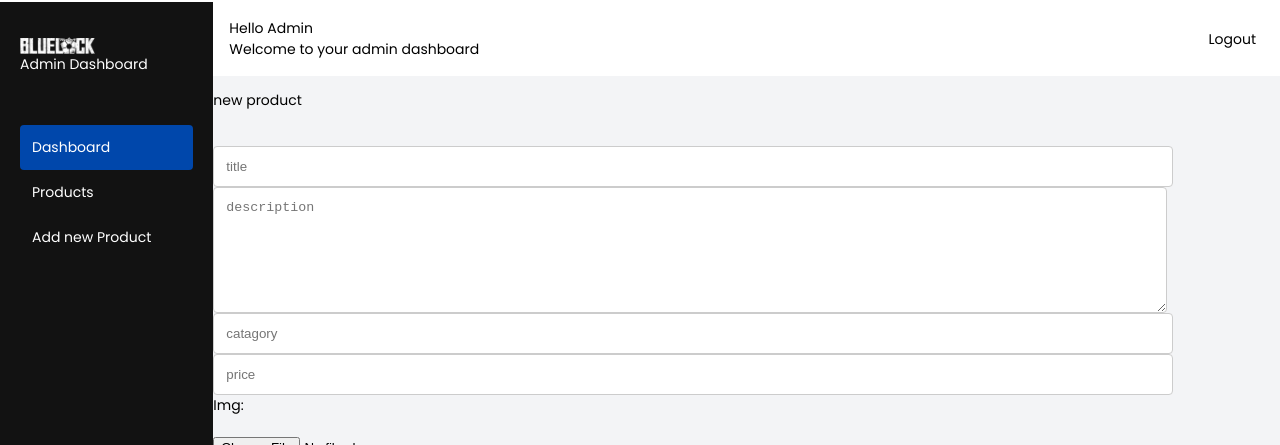
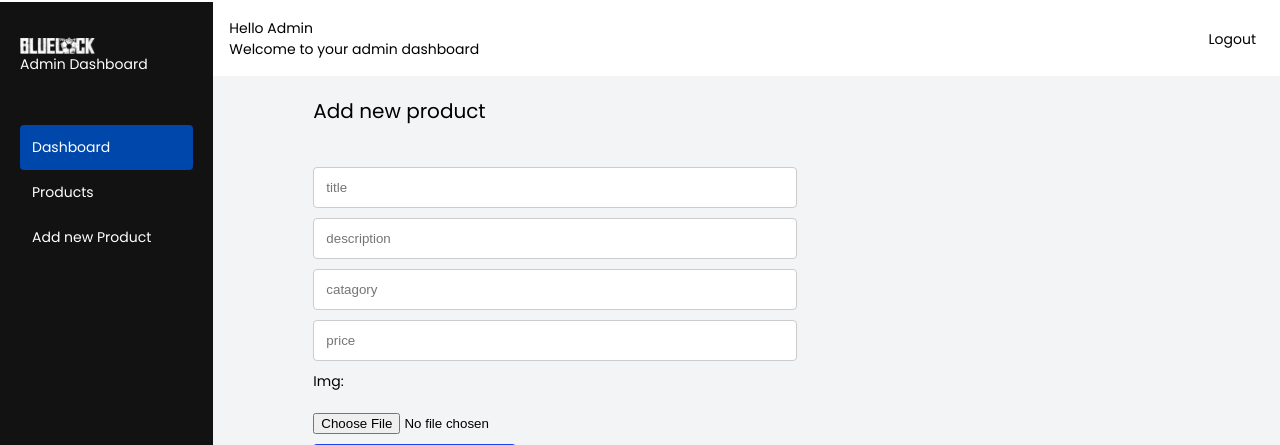
Before and after one commit to YazeedWidyan/MERAKI_Academy_Project_5, a React (Create React App) app in the folder frontend/: page /admin/addNewProduct in a window 1280 px wide. Shown: the part 256-701 px from the top of the page. Built offline with nearby package versions, Linux system fonts and the light colour scheme.

Commit message:
css add product

```diff
--- a/frontend/src/containers/Admin/AddNewProduct/addnewproduct.style.css
+++ b/frontend/src/containers/Admin/AddNewProduct/addnewproduct.style.css
@@ -1,19 +1,28 @@
 .add-new-product-contianer {
   display: grid;
+  margin-left: 100px;
+
+}
+.add-new-product-title{
+  font-size: 20px;
 }
 .add-new-product-input {
   border-radius: 4px;
   border: solid 1px hsl(0, 0%, 80%);
   padding: 12px;
-  width: 90%;
+  width: 50%;
+  margin-bottom: 10px;
+
 }
-.add-new-product-textarea {
+/* .add-new-product-textarea {
   border-radius: 4px;
   border: solid 1px hsl(0, 0%, 80%);
   padding: 12px;
   width: 87%;
   height: 100px;
-}
+  margin-top: 10px;
+  margin-bottom:10px;
+} */
 .add-new-product-button {
   background-color: #2442e9;
   border: none;
@@ -27,7 +36,7 @@
 }
 .add-new-product-button:hover {
   cursor: pointer;
-  color: rgb(241, 24, 24);
+
 }
 
 .img{
--- a/frontend/src/containers/Admin/AddNewProduct/index.js
+++ b/frontend/src/containers/Admin/AddNewProduct/index.js
@@ -50,7 +50,7 @@ const AddNewProduct = () => {
   return (
     <>
       <div className="add-new-product-contianer">
-        <p>new product</p>
+        <p className="add-new-product-title"> Add new product </p>
         <br />
         <input
           className="add-new-product-input"
@@ -60,8 +60,9 @@ const AddNewProduct = () => {
           type="text"
           placeholder="title"
         />
-        <textarea
-          className="add-new-product-textarea"
+        <input
+
+          className="add-new-product-input"
           onChange={(e) => {
             setdescriptions(e.target.value);
           }}
```
